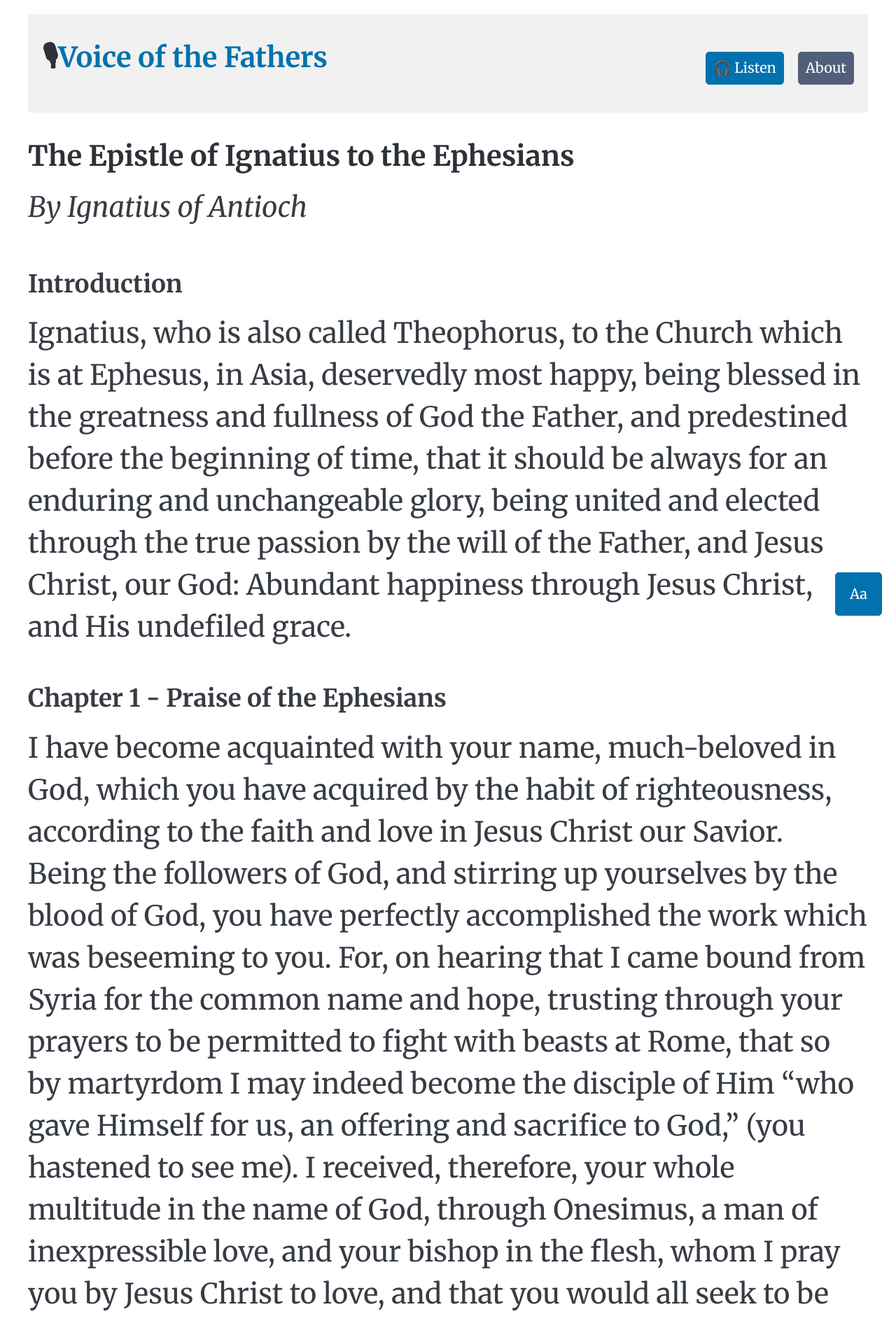
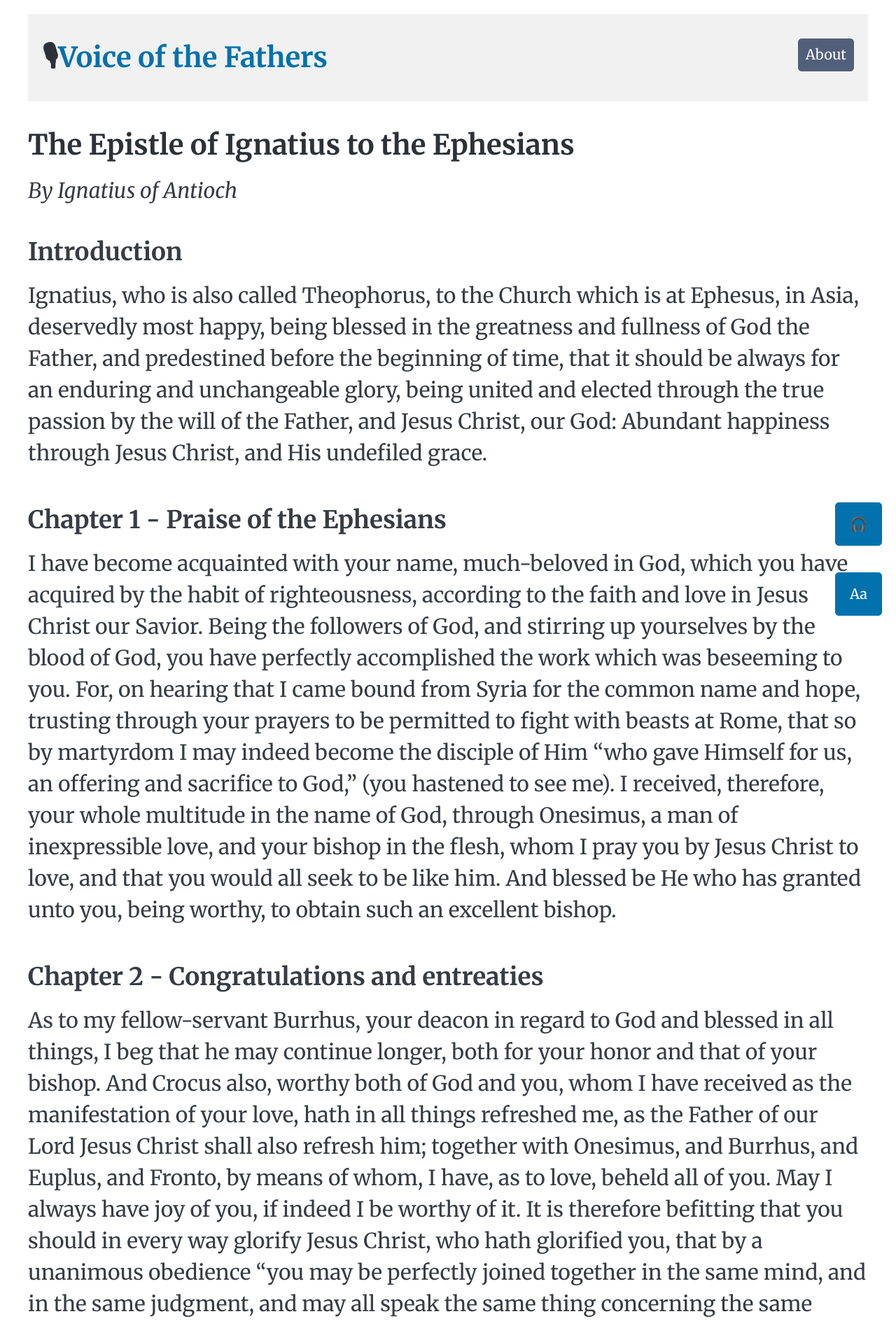
Before and after one commit to joshpeterson/voice-of-the-fathers, a Jekyll site: the page built from _books/Ignatius of Antioch/The Epistle of Ignatius to the Ephesians.md, in a window 1280 px wide. Shown: the top 1888 px of the page at 70% size. Built offline with Jekyll 4.4.1, drawn with Linux system fonts in a browser that asks for light colours.

Commit message:
Add a listen button and make the font size change apply only to the text

```diff
--- a/_layouts/book.html
+++ b/_layouts/book.html
@@ -8,8 +8,15 @@ layout: default
       --base-font-scale: 1;
     }
 
-    body {
-      font-size: calc(2rem * var(--base-font-scale));
+    .text {
+      font-size: calc(1.5rem * var(--base-font-scale));
+    }
+
+    .listen-button {
+      position: fixed;
+      bottom: 120px;
+      right: 20px;
+      z-index: 1000;
     }
 
     .font-size-toggle {
@@ -20,6 +27,10 @@ layout: default
     }
   </style>
 </head>
+
+<div class="listen-button">
+  <button>🎧</button>
+</div>
 
 <div class="font-size-toggle">
   <button onclick="toggleFontSize()">Aa</button>
@@ -46,9 +57,11 @@ layout: default
   });
 </script>
 
-<div>
-  <h1>{{page.title}}</h1>
-  <i>By {{ page.author }}</i>
+<div class="text">
+  <div>
+    <h1>{{page.title}}</h1>
+    <i>By {{ page.author }}</i>
+  </div>
+  <br />
+  {{ content }}
 </div>
-<br />
-{{ content }}
--- a/_layouts/default.html
+++ b/_layouts/default.html
@@ -44,9 +44,6 @@
         </li>
       </ul>
       <ul>
-        {% if page.audio %}
-        <li><a href="{{ page.audio }}" role="button">🎧 Listen</a></li>
-        {% endif %}
         <li><a href="{{ about | relative_url }}" role="button" class="secondary">About</a></li>
       </ul>
     </nav>
```
